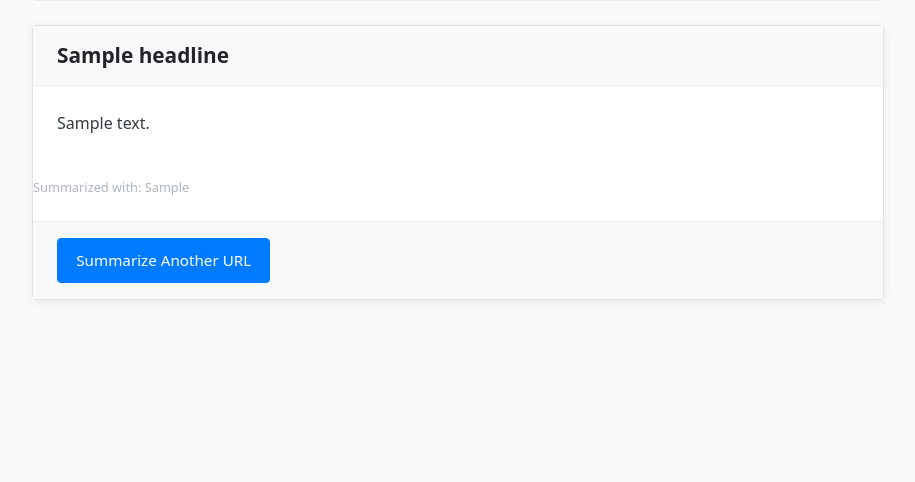
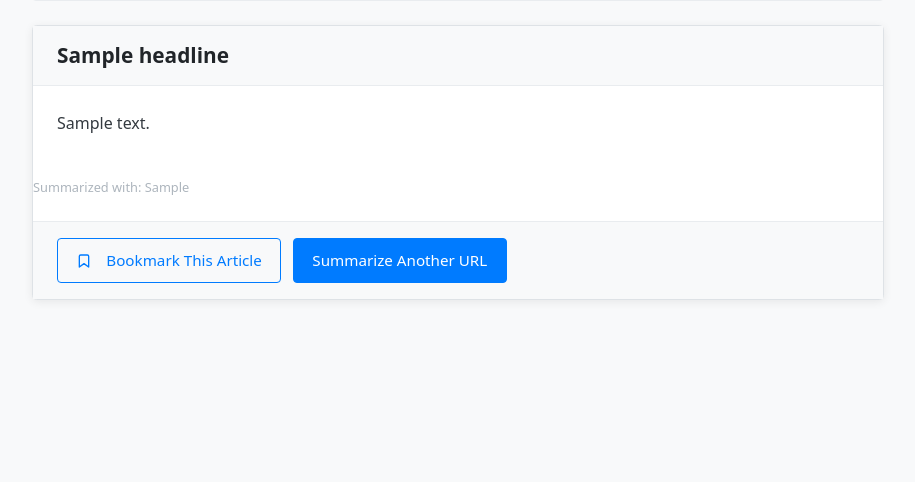
Before and after one commit to tcarmody/rss-reader, a FastAPI app: template templates/single-summary.html in a window 1280 px wide. Shown: the part 239-721 px from the top of the page, without its empty margins (182-1097 px from the left). Run offline with FastAPI, Linux system fonts and the light colour scheme; the template is opened without the code that fills it: most values are stand-ins (such as "Sample title", 1, 10 or a date in 2020); parts of the project's set-up code (start-up, migrations or seed data) failed here and were passed over.

Commit message:
Add bookmark to single summary page

```diff
--- a/templates/single-summary.html
+++ b/templates/single-summary.html
@@ -5,6 +5,68 @@
   <meta name="viewport" content="width=device-width, initial-scale=1.0">
   <title>Data Points AI - URL Summary</title>
   <link rel="stylesheet" href="{{ url_for('static', path='css/styles.css') }}">
+  <style>
+    /* Bookmark button styles */
+    .action-buttons {
+      display: flex;
+      flex-wrap: wrap;
+      gap: 0.75rem;
+      align-items: center;
+    }
+
+    #bookmarkButton {
+      display: inline-flex;
+      align-items: center;
+      gap: 0.5rem;
+      transition: all 0.2s ease;
+    }
+
+    #bookmarkButton.saved {
+      background-color: var(--primary-100);
+      border-color: var(--primary-400);
+      color: var(--primary-700);
+    }
+
+    #bookmarkButton.saved .bookmark-icon {
+      fill: var(--primary-500);
+      stroke: var(--primary-600);
+    }
+
+    .bookmark-status {
+      margin-top: 0.75rem;
+      padding: 0.75rem;
+      border-radius: 4px;
+      font-size: 0.9rem;
+    }
+
+    .success-message {
+      display: flex;
+      align-items: center;
+      gap: 0.5rem;
+      color: var(--success-700);
+      background-color: var(--success-50);
+      border: 1px solid var(--success-200);
+      padding: 0.75rem;
+      border-radius: 4px;
+    }
+
+    .success-message a {
+      color: var(--primary-600);
+      text-decoration: underline;
+      margin-left: 0.25rem;
+    }
+
+    .error-message {
+      display: flex;
+      align-items: center;
+      gap: 0.5rem;
+      color: var(--danger-700);
+      background-color: var(--danger-50);
+      border: 1px solid var(--danger-200);
+      padding: 0.75rem;
+      border-radius: 4px;
+    }
+  </style>
   </head>
 <body>
   <div class="app-container">
@@ -77,7 +139,16 @@
         {% endif %}
 
         <footer class="summary-actions" style="margin-top: 1.5rem;">
-          <a href="{{ url_for('summarize_single_get') }}" class="button">Summarize Another URL</a>
+          <div class="action-buttons">
+            <button id="bookmarkButton" class="button outline" data-url="{{ url }}" data-title="{{ cluster[0].summary.headline }}" data-summary="{{ cluster[0].summary.summary }}">
+              <svg xmlns="http://www.w3.org/2000/svg" width="16" height="16" viewBox="0 0 24 24" fill="none" stroke="currentColor" stroke-width="2" stroke-linecap="round" stroke-linejoin="round" class="bookmark-icon">
+                <path d="M19 21l-7-5-7 5V5a2 2 0 0 1 2-2h10a2 2 0 0 1 2 2z"></path>
+              </svg>
+              Bookmark This Article
+            </button>
+            <a href="{{ url_for('summarize_single_get') }}" class="button">Summarize Another URL</a>
+          </div>
+          <div id="bookmarkStatus" class="bookmark-status" style="margin-top: 0.75rem; display: none;"></div>
         </footer>
       </article>
       {% else %}
@@ -91,5 +162,68 @@
       <p>Powered by Data Points AI with Anthropic Claude API</p>
     </footer>
   </div>
+
+  <script>
+    document.addEventListener('DOMContentLoaded', function() {
+      const bookmarkButton = document.getElementById('bookmarkButton');
+      const bookmarkStatus = document.getElementById('bookmarkStatus');
+
+      if (bookmarkButton) {
+        bookmarkButton.addEventListener('click', async function() {
+          const url = this.getAttribute('data-url');
+          const title = this.getAttribute('data-title');
+          const summary = this.getAttribute('data-summary');
+
+          try {
+            // Create form data for the request
+            const formData = new FormData();
+            formData.append('url', url);
+            formData.append('title', title);
+            formData.append('summary', summary);
+
+            // Send the bookmark request
+            const response = await fetch('/api/bookmarks', {
+              method: 'POST',
+              body: formData
+            });
+
+            const result = await response.json();
+
+            if (response.ok) {
+              // Update the button to show it's bookmarked
+              bookmarkButton.classList.remove('outline');
+              bookmarkButton.classList.add('saved');
+              bookmarkButton.innerHTML = `
+                <svg xmlns="http://www.w3.org/2000/svg" width="16" height="16" viewBox="0 0 24 24" fill="currentColor" stroke="currentColor" stroke-width="2" stroke-linecap="round" stroke-linejoin="round" class="bookmark-icon">
+                  <path d="M19 21l-7-5-7 5V5a2 2 0 0 1 2-2h10a2 2 0 0 1 2 2z"></path>
+                </svg>
+                Bookmarked
+              `;
+
+              // Show success message
+              bookmarkStatus.style.display = 'block';
+              bookmarkStatus.innerHTML = `
+                <div class="success-message">
+                  <svg xmlns="http://www.w3.org/2000/svg" width="16" height="16" viewBox="0 0 24 24" fill="none" stroke="currentColor" stroke-width="2" stroke-linecap="round" stroke-linejoin="round">
+                    <path d="M22 11.08V12a10 10 0 1 1-5.93-9.14"></path>
+                    <polyline points="22 4 12 14.01 9 11.01"></polyline>
+                  </svg>
+                  Article bookmarked successfully! <a href="{{ url_for('view_bookmarks') }}">View all bookmarks</a>
+                </div>
+              `;
+            } else {
+              // Show error message
+              bookmarkStatus.style.display = 'block';
+              bookmarkStatus.innerHTML = `<div class="error-message">Error: ${result.detail || 'Failed to bookmark article'}</div>`;
+            }
+          } catch (error) {
+            console.error('Error bookmarking article:', error);
+            bookmarkStatus.style.display = 'block';
+            bookmarkStatus.innerHTML = '<div class="error-message">An error occurred while bookmarking the article.</div>';
+          }
+        });
+      }
+    });
+  </script>
 </body>
 </html>
```
